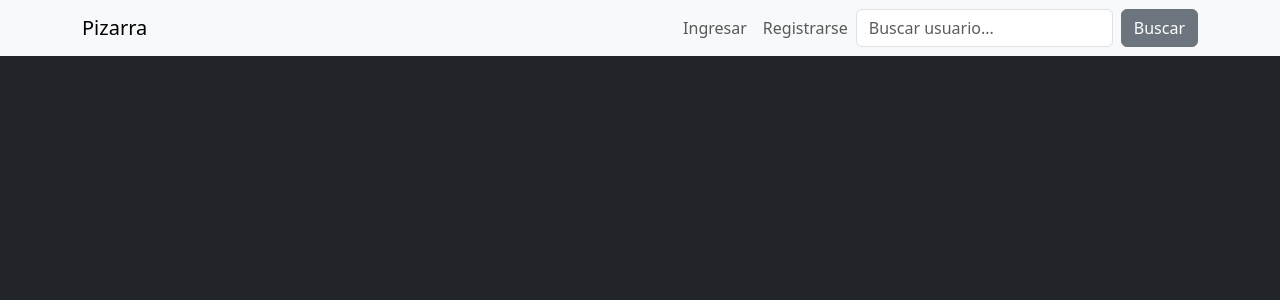
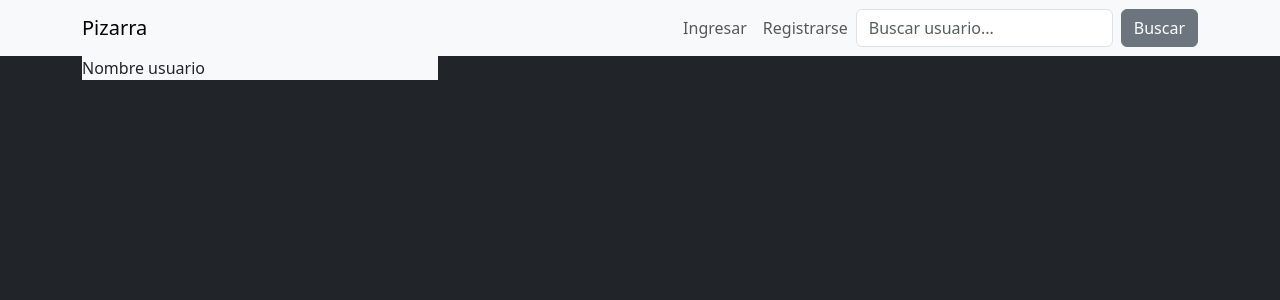
Before and after one commit to sebsolezzi88/Frontend-Pizzarra-, a React (Vite) app: page /userprofile/1 in a window 1280 px wide. Shown: the top 300 px of the page. Built offline with nearby package versions, Linux system fonts and the light colour scheme.

Commit message:
Añadiendo parametro dinamico a la ruta

```diff
--- a/src/App.jsx
+++ b/src/App.jsx
@@ -17,7 +17,7 @@ function App() {
         <Route path='/' element={<Home/>}/>
         <Route path='/login' element={<Login/>}/>
         <Route path='/register' element={<Register/>}/>
-        <Route path='/userprofile' element={<ProfileUser/>}/>
+        <Route path='/userprofile/:username' element={<ProfileUser/>}/>
 
         {/* Ruta protegida */}
         <Route path="/profile"
--- a/src/pages/ProfileUser.jsx
+++ b/src/pages/ProfileUser.jsx
@@ -2,7 +2,16 @@ import React from 'react'
 
 const ProfileUser = () => {
   return (
-    <div>ProfileUser</div>
+
+    <div className="container">
+        <div className="row">
+            <div className="col-4">
+                <div className="bg-light">
+                    Nombre usuario
+                </div>
+            </div>
+        </div>
+    </div>
   )
 }
 
```
